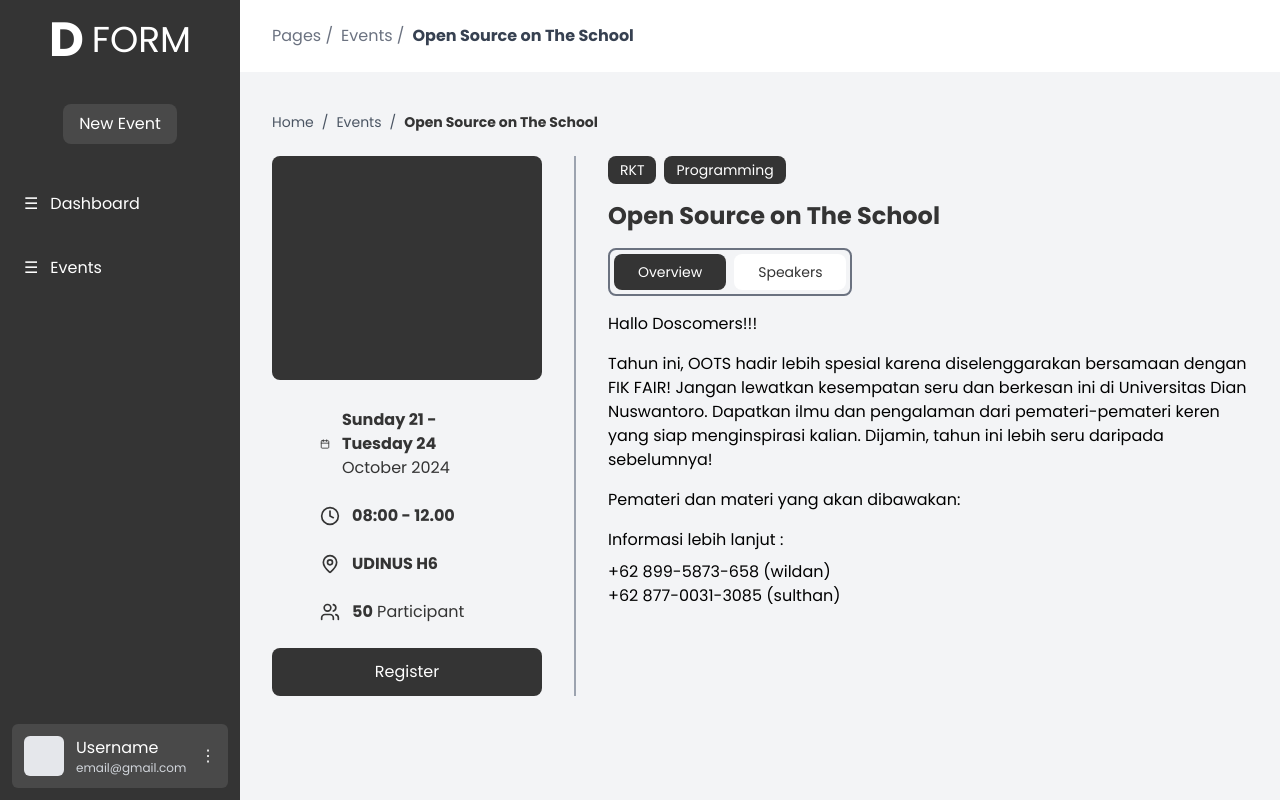
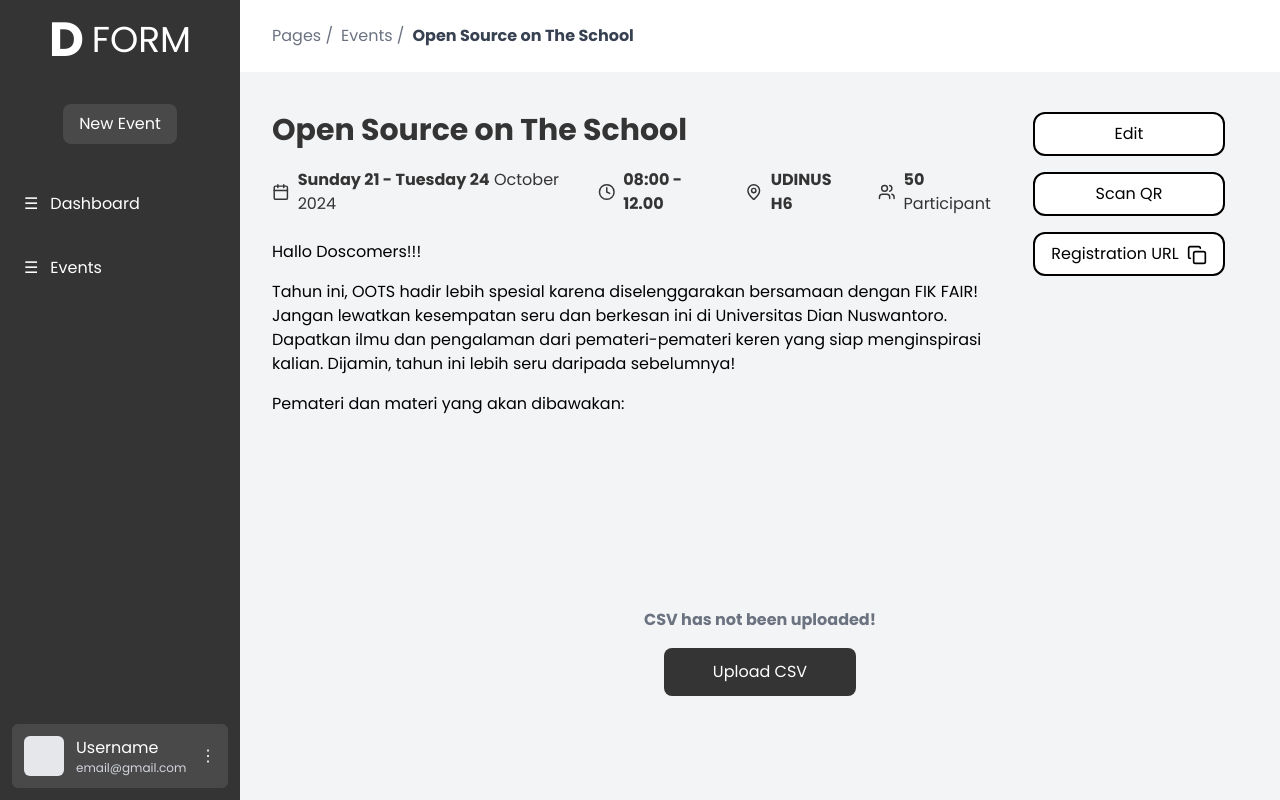
Before and after one commit to fachruddinruddin/Prototipe, a React (Vite) app: page /events/1 in a window 1280 px wide. Built offline with nearby package versions, Linux system fonts and the light colour scheme.

Commit message:
Refactor EventDetail component; simplify layout, remove email registration logic, and add buttons for QR scan and CSV upload.

```diff
--- a/src/pages/EventDetail.jsx
+++ b/src/pages/EventDetail.jsx
@@ -1,62 +1,34 @@
-import { Calendar, Clock, MapPin, Users } from "lucide-react";
-import { Link } from "react-router-dom";
-import { useState } from "react";
+import { Calendar, Clock, MapPin, Users, Copy as CopyIcon } from "lucide-react";
 
 const EventDetail = () => {
-  const [showEmailInput, setShowEmailInput] = useState(false);
-  const [email, setEmail] = useState("");
-  const [activeTab, setActiveTab] = useState("overview");
-
-  const handleRegisterClick = () => {
-    setShowEmailInput(true);
-  };
-
-  const handleSubmit = (e) => {
-    e.preventDefault();
-    console.log("Email submitted:", email);
-    setShowEmailInput(false);
-  };
-
   return (
     <div className="p-8 pt-28 ml-60">
-      {/* Breadcrumb Navigation */}
-      <div className="flex items-center gap-2 text-sm text-gray-600 mb-6">
-        <Link to="/" className="hover:text-gray-900">
-          Home
-        </Link>
-        <span>/</span>
-        <Link to="/events" className="hover:text-gray-900">
-          Events
-        </Link>
-        <span>/</span>
-        <span className="font-bold text-[#343434]">Open Source on The School</span>
-      </div>
-
-      <div className="grid grid-cols-1 md:grid-cols-3 gap-8">
-        {/* Left Column - Image */}
-        <div className="col-span-1 space-y-6 border-r-2 border-gray-400 pr-8">
-          <div className="w-full h-56 bg-[#343434] rounded-lg mb-7"></div>
-
+      <div className="grid grid-cols-1 md:grid-cols-4 gap-2">
+        <div className="col-span-3">
+          <h1 className="text-3xl text-[#343434] font-bold mb-5">
+            Open Source on The School
+          </h1>
           {/* Event Info Cards */}
-          <div className="space-y-6 mx-12 text-[#343434]">
-            <div className="flex items-center gap-3">
+          <div className="flex flex-col md:flex-row space-y-4 md:space-y-0 md:space-x-8 text-[#343434]">
+            <div className="flex items-center gap-2">
               <Calendar className="w-5 h-5" />
               <span>
-                <span className="font-semibold">Sunday 21 - Tuesday 24</span> October 2024
+                <span className="font-semibold">Sunday 21 - Tuesday 24</span>{" "}
+                October 2024
               </span>
             </div>
 
-            <div className="flex items-center gap-3 font-semibold">
+            <div className="flex items-center gap-2 font-semibold">
               <Clock className="w-5 h-5" />
               <span>08:00 - 12.00</span>
             </div>
 
-            <div className="flex items-center gap-3 font-semibold">
+            <div className="flex items-center gap-2 font-semibold">
               <MapPin className="w-5 h-5" />
               <span>UDINUS H6</span>
             </div>
 
-            <div className="flex items-center gap-3">
+            <div className="flex items-center gap-2">
               <Users className="w-5 h-5" />
               <span>
                 <span className="font-semibold">50</span> Participant
@@ -64,111 +36,55 @@ const EventDetail = () => {
             </div>
           </div>
 
-          {/* Email Input (Muncul di atas tombol Register) */}
-          {showEmailInput && (
-            <form onSubmit={handleSubmit} className="space-y-4">
-              <input
-                type="email"
-                className="w-full p-2 border border-gray-300 rounded-lg"
-                placeholder="Email"
-                value={email}
-                onChange={(e) => setEmail(e.target.value)}
-                required
-              />
-              <button
-                type="submit"
-                className="w-full bg-[#343434] text-white py-3 rounded-lg hover:bg-[#2a2a2a] transition-colors font-semibold cursor-pointer"
-              >
-                Notify Me!
-              </button>
-
-              <div className="text-center">
-                <span className="text-[#343434] font-bold">
-                  <span className="text-gray-500 font-semibold">Registration Opens in</span> 5 days!
-                </span>
-              </div>
-            </form>
-          )}
-
-          {/* Tombol Register (Muncul jika input email tidak ditampilkan) */}
-          {!showEmailInput && (
-            <button
-              className="w-full bg-[#343434] text-white py-3 rounded-lg hover:bg-[#2a2a2a] transition-colors cursor-pointer"
-              onClick={handleRegisterClick}
-            >
-              Register
-            </button>
-          )}
+          {/* Event Description */}
+          <div className="flex flex-col space-y-4 text-[#000000] mt-6">
+            <p>Hallo Doscomers!!!</p>
+            <p>
+              Tahun ini, OOTS hadir lebih spesial karena diselenggarakan
+              bersamaan dengan FIK FAIR! Jangan lewatkan kesempatan seru dan
+              berkesan ini di Universitas Dian Nuswantoro. Dapatkan ilmu dan
+              pengalaman dari pemateri-pemateri keren yang siap menginspirasi
+              kalian. Dijamin, tahun ini lebih seru daripada sebelumnya!
+            </p>
+            <p>Pemateri dan materi yang akan dibawakan:</p>
+          </div>
         </div>
 
-        {/* Right Column - Event Details */}
-        <div className="col-span-2 space-y-4">
-          <div className="flex gap-2 mb-4">
-            <span className="px-3 py-1 bg-[#343434] text-white text-sm rounded-lg">
-              RKT
-            </span>
-            <span className="px-3 py-1 bg-[#343434] text-white text-sm rounded-lg">
-              Programming
-            </span>
-          </div>
-
-          <h1 className="text-2xl text-[#343434] font-bold mb-6">Open Source on The School</h1>
-
-          {/* Tabs Navigation */}
-          <div className="flex border-2 rounded-lg border-gray-500 overflow-hidden w-max">
-            <button
-              className={`mx-1 my-1 py-2 px-6 text-sm rounded-lg transition-colors cursor-pointer ${
-                activeTab === "overview"
-                  ? "bg-[#343434] text-white"
-                  : "bg-white text-[#343434]"
-              }`}
-              onClick={() => setActiveTab("overview")}
-            >
-              Overview
-            </button>
-            <button
-              className={`mx-1 my-1 py-2 px-6 text-sm rounded-lg transition-colors cursor-pointer ${
-                activeTab === "speakers"
-                  ? "bg-[#343434] text-white"
-                  : "bg-white text-[#343434]"
-              }`}
-              onClick={() => setActiveTab("speakers")}
-            >
-              Speakers
+        {/* Right Column - Buttom Coloms */}
+        <div className="col-span-1 space-y-4">
+          {/* Contact Information */}
+          <div className="flex justify-center">
+            <button className="w-48 bg-white border-2 border-black text-black py-2 rounded-xl font-medium hover:bg-gray-200">
+              Edit
             </button>
           </div>
-
-          {/* Tabs Content */}
-          <div className="space-y-4 text-[#000000] mt-4">
-            {activeTab === "overview" && (
-              <>
-                <p>Hallo Doscomers!!!</p>
-                <p>
-                  Tahun ini, OOTS hadir lebih spesial karena diselenggarakan bersamaan dengan FIK FAIR! Jangan lewatkan kesempatan seru dan
-                  berkesan ini di Universitas Dian Nuswantoro. Dapatkan ilmu dan pengalaman dari pemateri-pemateri keren yang siap menginspirasi
-                  kalian. Dijamin, tahun ini lebih seru daripada sebelumnya!
-                </p>
-                <p>Pemateri dan materi yang akan dibawakan:</p>
-              </>
-            )}
-
-            {activeTab === "speakers" && (
-              <>
-                <h2 className="text-xl font-bold">Speakers</h2>
-                <p>- Wildan - "Tailwind"</p>
-                <p>- Sulthan - "Git"</p>
-                <p>- Pemateri lainnya akan segera diumumkan...</p>
-              </>
-            )}
+          <div className="flex justify-center">
+            <button className="w-48 bg-white border-2 border-black text-black py-2 rounded-xl font-medium hover:bg-gray-200">
+              Scan QR
+            </button>
           </div>
-
-          {/* Contact Information */}
-          <div className="mt-6">
-            <p className="mb-2">Informasi lebih lanjut :</p>
-            <p> +62 899-5873-658 (wildan)</p>
-            <p> +62 877-0031-3085 (sulthan)</p>
+          <div className="flex justify-center">
+            <button className="w-48 bg-white border-2 border-black text-black py-2 rounded-xl font-medium hover:bg-gray-200">
+              Registration URL
+              <span>
+                <CopyIcon className="w-5 h-5 inline-block ml-2" />
+              </span>
+            </button>
           </div>
         </div>
+      </div>
+      <div className="text-center pt-48 pb-4">
+        <span className="font-bold text-gray-500">
+          CSV has not been uploaded!
+        </span>
+      </div>
+      <div className="items-center flex justify-center">
+        <button
+          type="submit"
+          className="w-48 bg-[#343434] text-white py-3 rounded-lg hover:bg-[#2a2a2a] transition-colors font-meidum cursor-pointer"
+        >
+          Upload CSV
+        </button>
       </div>
     </div>
   );
```
